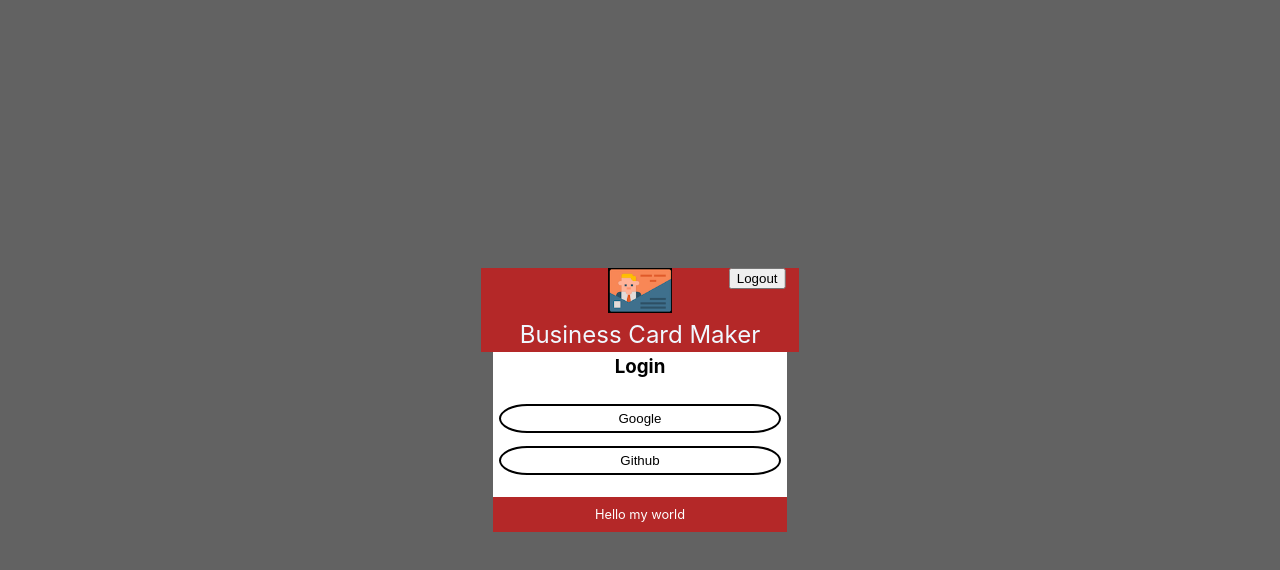
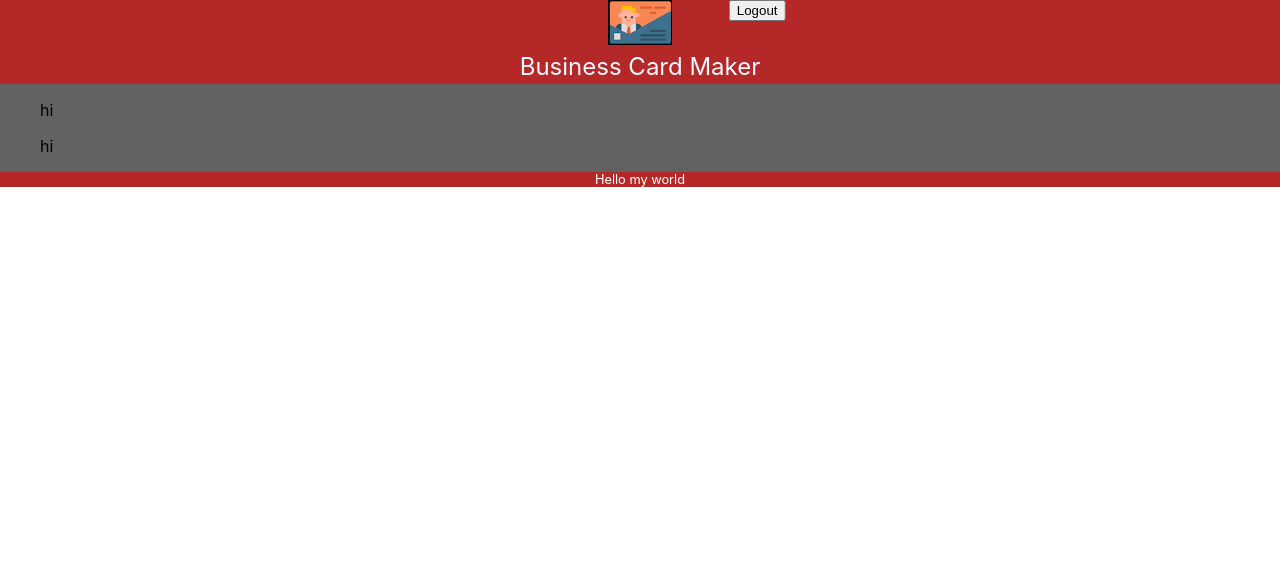
Before and after one commit to master1st/BusinessCardProject, a React (Create React App) app in the folder cardmaker/cardmaker/: page /maker in a window 1280 px wide. Shown: the top 570 px of the page. Built offline with nearby package versions, Linux system fonts and the light colour scheme; no server answers.

Commit message:
cardmaker maker component

```diff
--- a/cardmaker/cardmaker/package.json
+++ b/cardmaker/cardmaker/package.json
@@ -9,6 +9,7 @@
     "firebase": "^7.20.0",
     "react": "^18.2.0",
     "react-dom": "^18.2.0",
+    "react-router-dom": "^6.4.0",
     "react-scripts": "5.0.1",
     "web-vitals": "^2.1.0"
   },
--- a/cardmaker/cardmaker/src/App.jsx
+++ b/cardmaker/cardmaker/src/App.jsx
@@ -1,8 +1,17 @@
 import { isFocusable } from "@testing-library/user-event/dist/utils";
-import Footer from "./components/footer/footer";
+import Home from "./components/Home/home";
+import React from "react";
 import Login from "./components/Login/login";
-function App({authService}) {
-  return <Login authService={authService}/>;
+import { BrowserRouter, Link, Route, Routes } from "react-router-dom";
+import Maker from "./components/Home/home";
+function App({ authService }) {
+  return (
+    <BrowserRouter>
+      <Routes>
+        <Route path="/" exact element={<Login authService={authService} />} />
+        <Route path="/maker" element={<Maker />} />
+      </Routes>
+    </BrowserRouter>
+  );
 }
-
 export default App;
--- /dev/null
+++ b/cardmaker/cardmaker/src/components/Home/home.jsx
@@ -0,0 +1,24 @@
+import React from 'react';
+import Header from '../header/header';
+import Footer from '../footer/footer';
+const Maker = (props) => {
+
+    return (
+    <section>
+        <Header />
+        <section>
+            <ul>
+                <li>hi</li>
+            </ul>
+        </section>
+        <section>
+            <ul>
+                <li>hi</li>
+            </ul>
+        </section>
+        <Footer />
+    </section>
+
+        )};
+
+export default Maker;
--- a/cardmaker/cardmaker/src/components/Login/login.jsx
+++ b/cardmaker/cardmaker/src/components/Login/login.jsx
@@ -1,14 +1,24 @@
 import React from 'react';
+import { useState } from 'react';
+import { useNavigate } from 'react-router-dom';
 import Footer from '../footer/footer';
 import Header from '../header/header';
 import styles from './login.module.css';
 
 const Login = ({ authService }) => {
+    const navigate = useNavigate();
+    const goToMaker = userId => {
+        navigate({
+            pathname: '/maker',
+            state: {id: userId},
+        });
+    };
+
     const onLogin = (event) => {
         authService
             .login(event.currentTarget.textContent)
-            .then(console.log);
-    }
+            .then((data) => {goToMaker(data.user.uid)});
+            };
     return (
         <section className={styles.box}>
             <Header />
--- a/cardmaker/cardmaker/src/components/footer/footer.module.css
+++ b/cardmaker/cardmaker/src/components/footer/footer.module.css
@@ -1,6 +1,5 @@
 .bottom {
     text-align:center;
-    width:18.4em;
     background-color:rgb(180, 40, 40);
 
 }
@@ -8,5 +7,5 @@
 .text {
     color: white;
     font-size: 0.8rem;
-    margin:10px 0px 10px 0px
+    margin:0.6rem 6.6rem 0.6rem 6.6rem;
 }
--- a/cardmaker/cardmaker/src/components/header/header.jsx
+++ b/cardmaker/cardmaker/src/components/header/header.jsx
@@ -3,7 +3,7 @@ import styles from './header.module.css';
 const Header = (onLogout) => (
     <div className={styles.card_top}>
         <img className={styles.logo} src='/images/logo.png'></img>
-        <button className={styles.logout} onLogout={onLogout}>Logout</button>
+        <button className={styles.logout} onClick={onLogout}>Logout</button>
         <p className={styles.text}>Business Card Maker</p>
     </div>
 );
```
Also changed, not shown: 1 other file (tests, documents, lock files or other folders).
